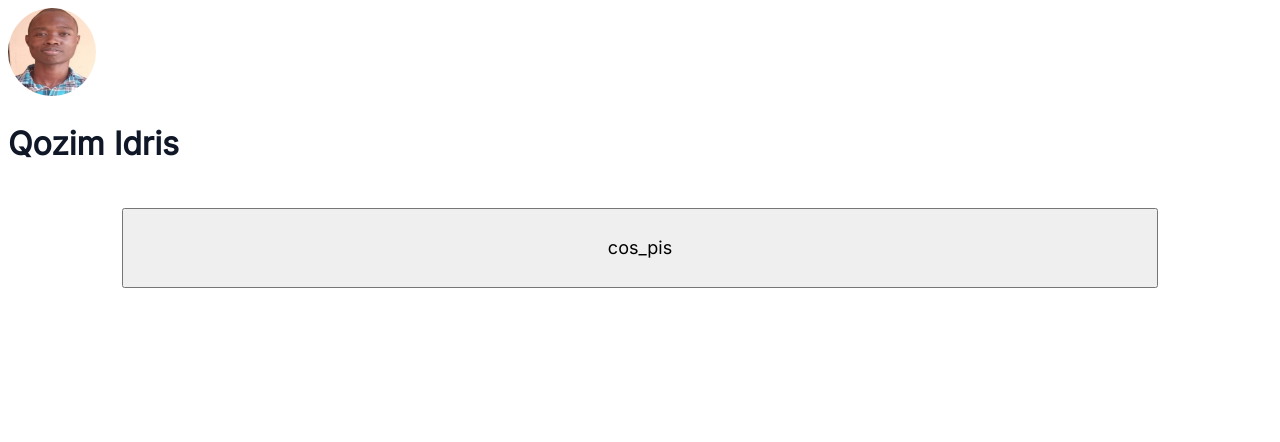
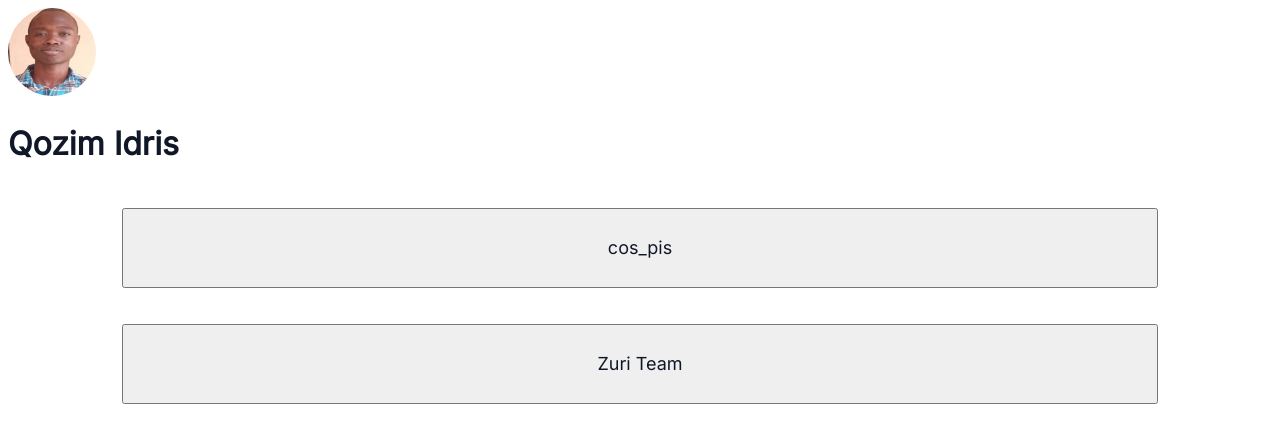
Before and after one commit to Cospis/Front-End-Stage-1-Task, a React (Create React App) app: page / in a window 1280 px wide. Shown: the top 442 px of the page. Built offline with nearby package versions, Linux system fonts and the light colour scheme.

Commit message:
added Zuri Team

```diff
--- a/src/App.js
+++ b/src/App.js
@@ -1,8 +1,10 @@
+import Links from "./Links";
 import Profile from "./Profile";
 function App() {
   return (
     <div className="profile_section">
       <Profile />
+      <Links />
     </div>
   );
 }
--- /dev/null
+++ b/src/Links.js
@@ -0,0 +1,11 @@
+const Links = () => {
+  return (
+    <div className="links-section">
+      <a href="https://training.zuri.team/" className="team">
+        <button id="btn__zuri"> Zuri Team</button>
+      </a>
+    </div>
+  );
+};
+
+export default Links;
--- a/src/Profile.js
+++ b/src/Profile.js
@@ -7,7 +7,7 @@ const Profile = () => {
         {" "}
         <h1> Qozim Idris</h1>
       </div>
-      <div className="btn">
+      <div className="btn-twitter">
         <button id="twitter">cos_pis</button>
       </div>
       <div className="hidden">
--- a/src/index.css
+++ b/src/index.css
@@ -14,15 +14,27 @@
   margin-top: 24px;
 
 }
-.btn{
+.btn-twitter{
   padding: 24px 114px;
 }
-.btn #twitter{
+.btn-twitter #twitter{
   padding:  24px 32px 24px 32px;
   width: 100%;
   font-weight: 500;
+  color: #101828;
   font-size: 18px;
   line-height: 28px;
+}
+#btn__zuri{
+  padding:  24px 32px 24px 32px;
+  width: 100%;
+  font-weight: 500;
+  color: #101828;
+  font-size: 18px;
+  line-height: 28px;
+}
+.links-section{
+  padding: 12px 114px;
 }
 #slack{
   display: none;
```
